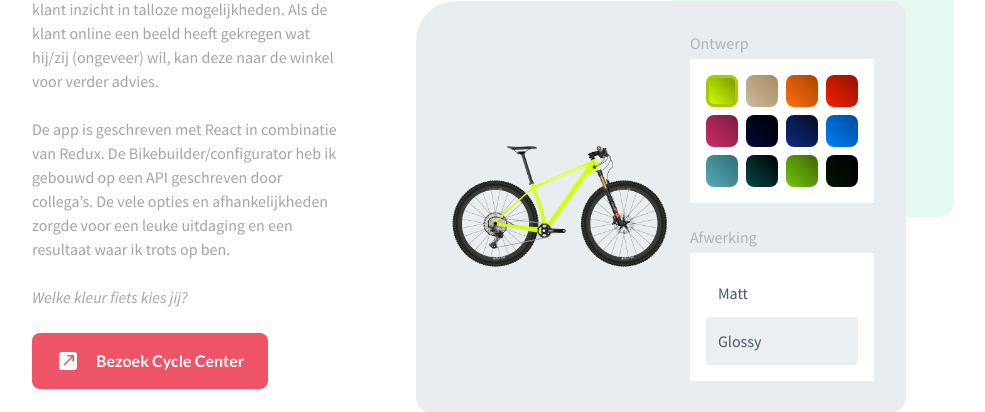
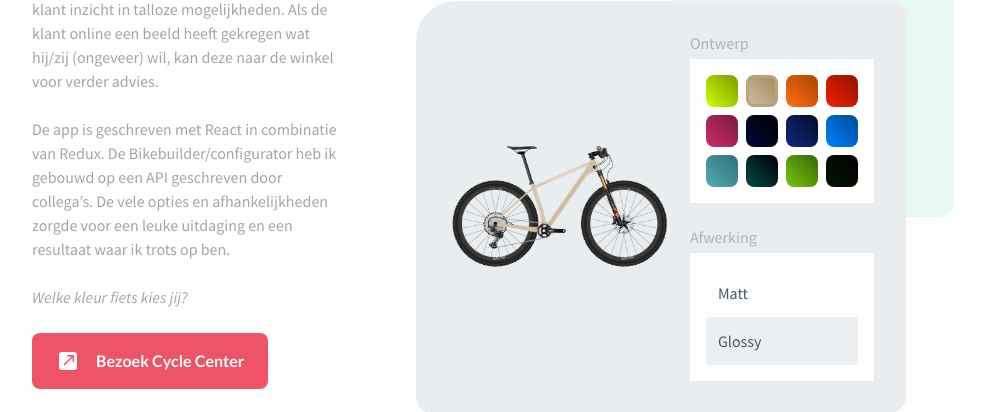
Before and after one commit to bartkoelewijnnl/bart-koelewijn, a Next.js app: page / in a window 1280 px wide. Shown: the part 1620-2032 px from the top of the page, without its empty margins (147-1132 px from the left). Built offline with nearby package versions, Linux system fonts and the light colour scheme.

Commit message:
Diff first color.

```diff
--- a/components/section/SectionCycleCenter/index.tsx
+++ b/components/section/SectionCycleCenter/index.tsx
@@ -14,7 +14,7 @@ interface SectionCycleCenterProps extends SectionProps {
 }
 
 const SectionCycleCenter: FC<SectionCycleCenterProps> = ({ children, badges, ...card }) => {
-    const [color, setColor] = useState<string>(COLORS[0]);
+    const [color, setColor] = useState<string>(COLORS[1]);
     const [isGlossy, setIsGlossy] = useState<boolean>(true);
 
     return (
```
